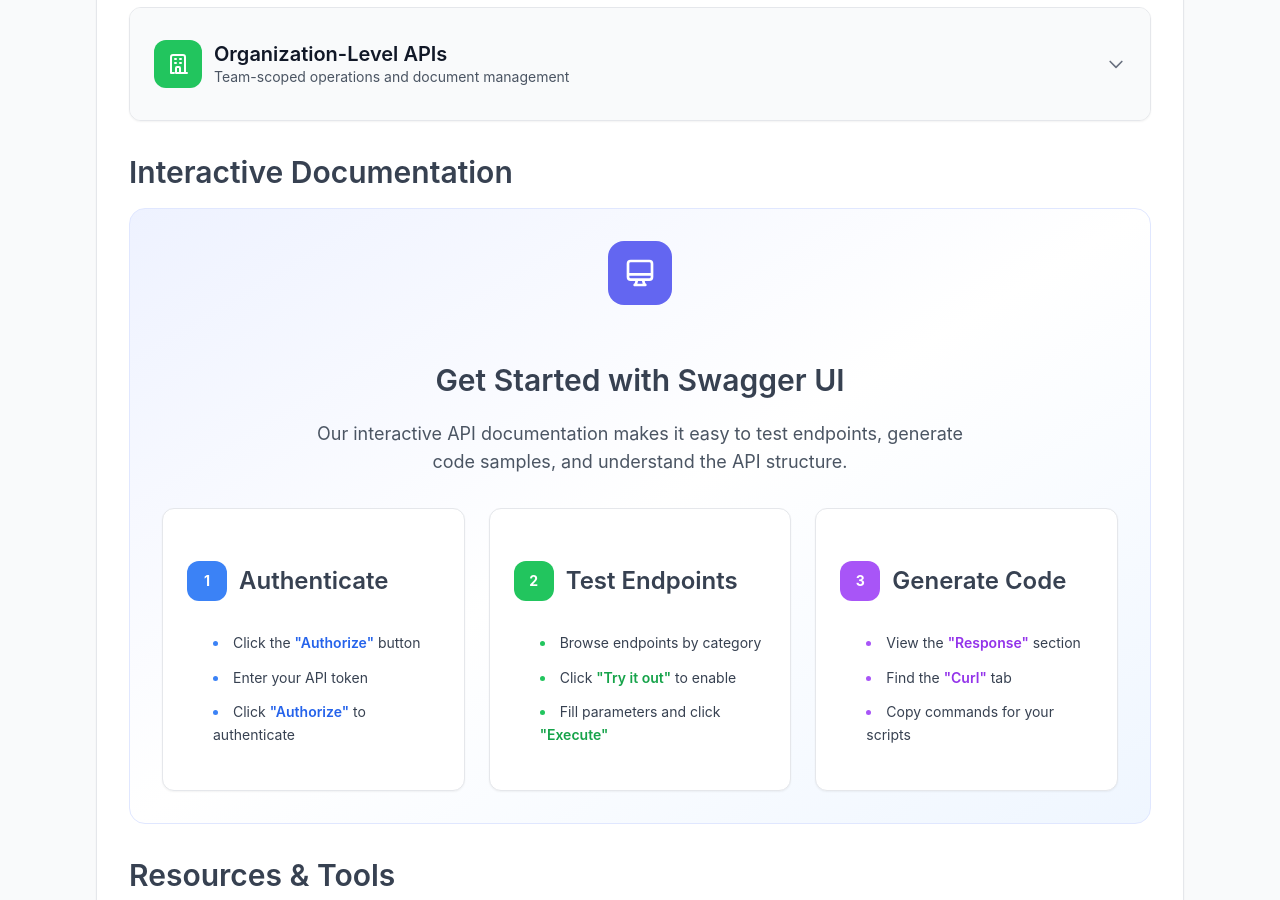
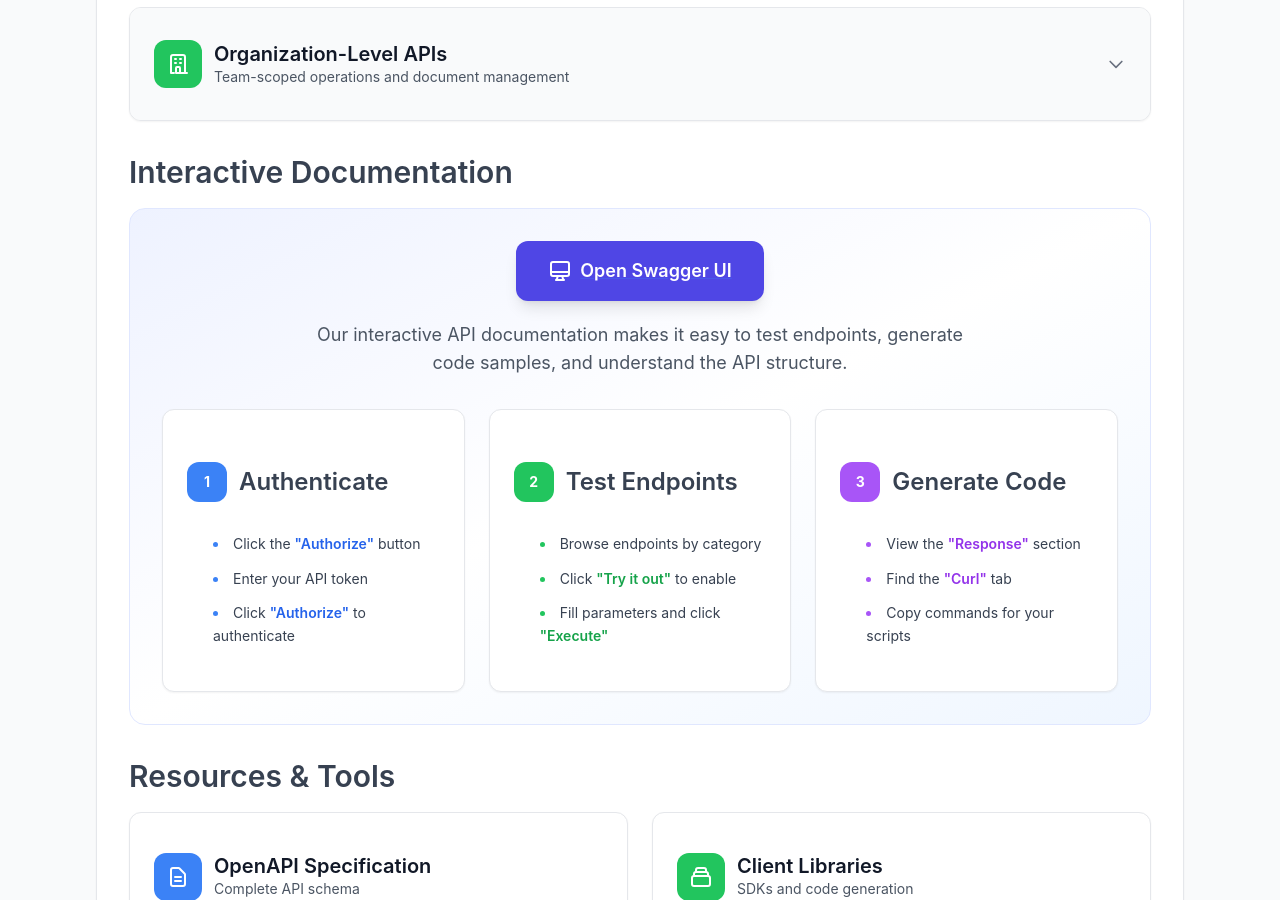
Before and after one commit to analytiq-hub/docrouter.github.io, a Jekyll site: the page built from rest-api.md, in a window 1280 px wide and 900 px high, scrolled down 1631 px. Built offline with Jekyll 4.4.1, drawn with Linux system fonts in a browser that asks for light colours; nearby versions of some CDN libraries.

Commit message:
Fix language

```diff
--- a/rest-api.md
+++ b/rest-api.md
@@ -353,15 +353,17 @@
 
 <div class="bg-gradient-to-br from-indigo-50 via-white to-blue-50 rounded-2xl p-8 mb-8 border border-indigo-100">
   <div class="text-center mb-8">
-    <div class="inline-flex items-center justify-center w-16 h-16 bg-indigo-500 rounded-2xl mb-6">
-      <svg class="w-8 h-8 text-white" fill="none" stroke="currentColor" viewBox="0 0 24 24">
+    <a href="https://app.docrouter.ai/fastapi/docs#/" target="_blank" rel="noopener noreferrer"
+       class="inline-flex items-center gap-2 bg-indigo-600 text-white px-8 py-4 rounded-xl font-semibold hover:bg-indigo-700 transition-colors shadow-lg hover:shadow-xl text-lg">
+      <svg class="w-6 h-6 text-white" fill="none" stroke="currentColor" viewBox="0 0 24 24">
         <path stroke-linecap="round" stroke-linejoin="round" stroke-width="2" d="M9.75 17L9 20l-1 1h8l-1-1-.75-3M3 13h18M5 17h14a2 2 0 002-2V5a2 2 0 00-2-2H5a2 2 0 00-2 2v10a2 2 0 002 2z"/>
       </svg>
-    </div>
-    <h2 class="text-2xl font-bold text-gray-900 mb-4">Get Started with Swagger UI</h2>
-    <p class="text-lg text-gray-600 max-w-2xl mx-auto">
+      <span class="text-white hover:text-blue-100">Open Swagger UI</span>
+    </a>
+    <p class="text-lg text-gray-600 max-w-2xl mx-auto mb-6">
       Our interactive API documentation makes it easy to test endpoints, generate code samples, and understand the API structure.
     </p>
+
   </div>
 
   <div class="grid md:grid-cols-3 gap-6">
```
